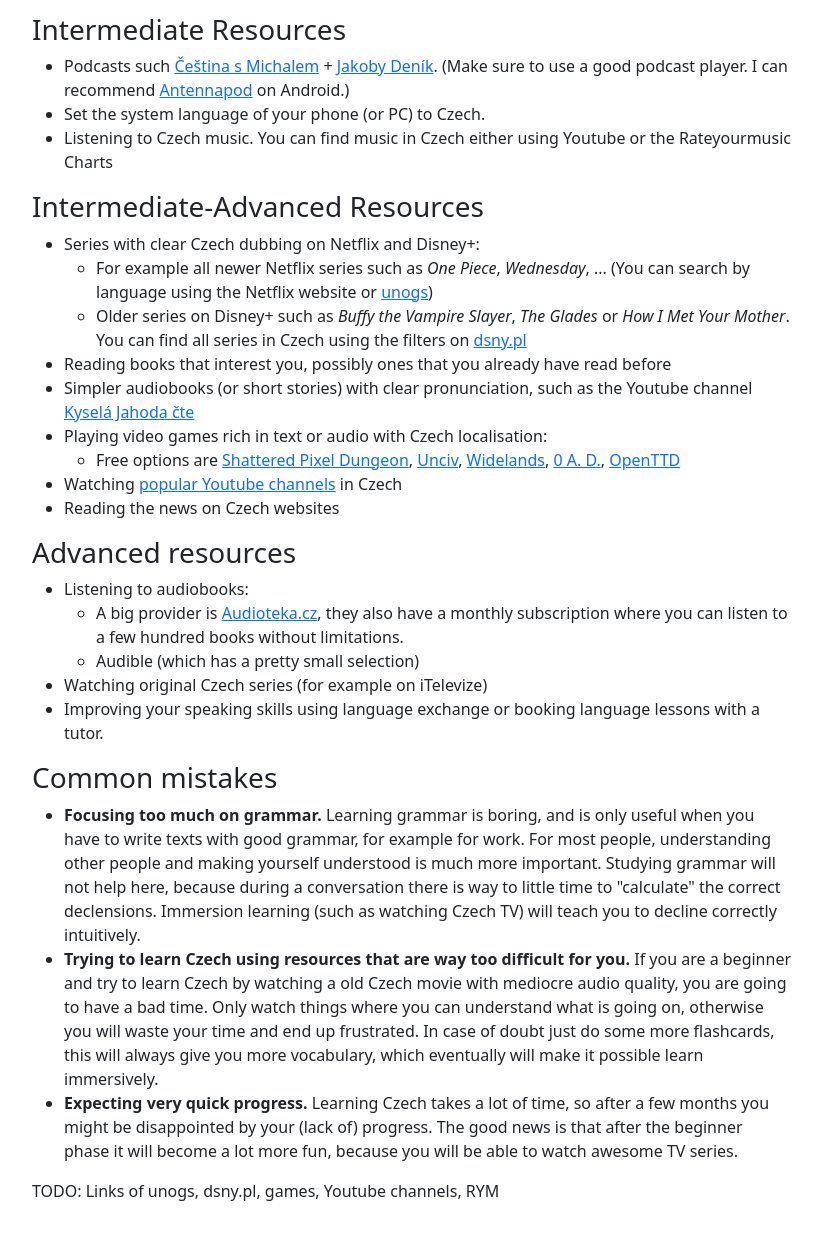
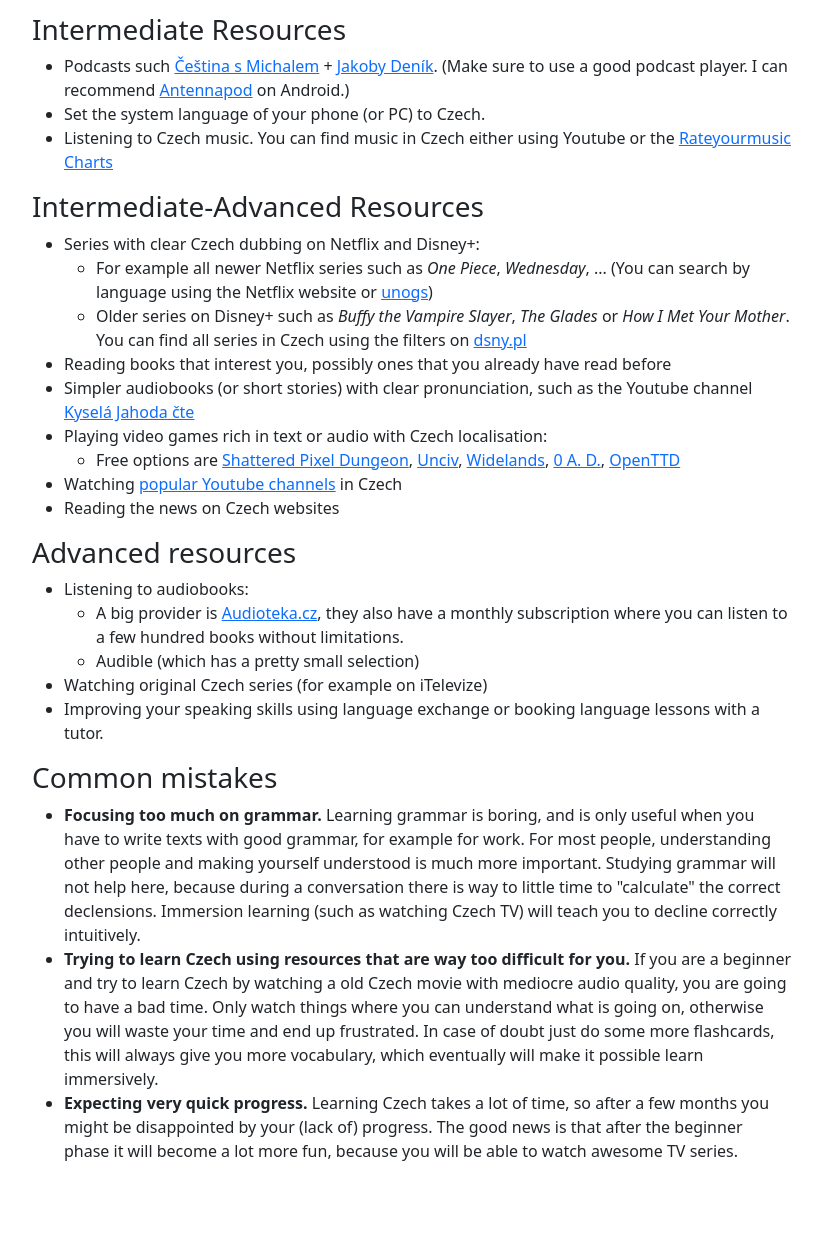
Before and after one commit to Vuizur/learn-czech, a plain HTML site: page index.html in a window 1280 px wide. Shown: the part 241-1480 px from the top of the page, without its empty margins (228-1050 px from the left). After the commit the page ends 1440 px from the top, so only its background shows below. Drawn offline with nearby package versions, Linux system fonts and the light colour scheme.

Commit message:
Update text

```diff
--- a/index.html
+++ b/index.html
@@ -20,7 +20,7 @@
 <ul>
 <li>Podcasts such <a href="https://cesky.buzzsprout.com/">Čeština s Michalem</a> + <a href="https://jakobydenik.buzzsprout.com/">Jakoby Deník</a>. (Make sure to use a good podcast player. I can recommend <a href="https://play.google.com/store/apps/details?id=de.danoeh.antennapod&amp;hl=de&amp;gl=US">Antennapod</a> on Android.)</li>
 <li>Set the system language of your phone (or PC) to Czech.</li>
-<li>Listening to Czech music. You can find music in Czech either using Youtube or the Rateyourmusic Charts</li>
+<li>Listening to Czech music. You can find music in Czech either using Youtube or the <a href="https://rateyourmusic.com/charts/top/album/all-time/l:cs/">Rateyourmusic Charts</a></li>
 </ul>
 <h3 id="intermediate-advanced-resources">Intermediate-Advanced Resources</h3>
 <ul>
@@ -57,7 +57,6 @@
 <li><strong>Trying to learn Czech using resources that are way too difficult for you.</strong> If you are a beginner and try to learn Czech by watching a old Czech movie with mediocre audio quality, you are going to have a bad time. Only watch things where you can understand what is going on, otherwise you will waste your time and end up frustrated. In case of doubt just do some more flashcards, this will always give you more vocabulary, which eventually will make it possible learn immersively.</li>
 <li><strong>Expecting very quick progress.</strong> Learning Czech takes a lot of time, so after a few months you might be disappointed by your (lack of) progress. The good news is that after the beginner phase it will become a lot more fun, because you will be able to watch awesome TV series.</li>
 </ul>
-<p>TODO: Links of unogs, dsny.pl, games, Youtube channels, RYM</p>
 
 </body>
 </html>
```
Also changed, not shown: 2 other files.
